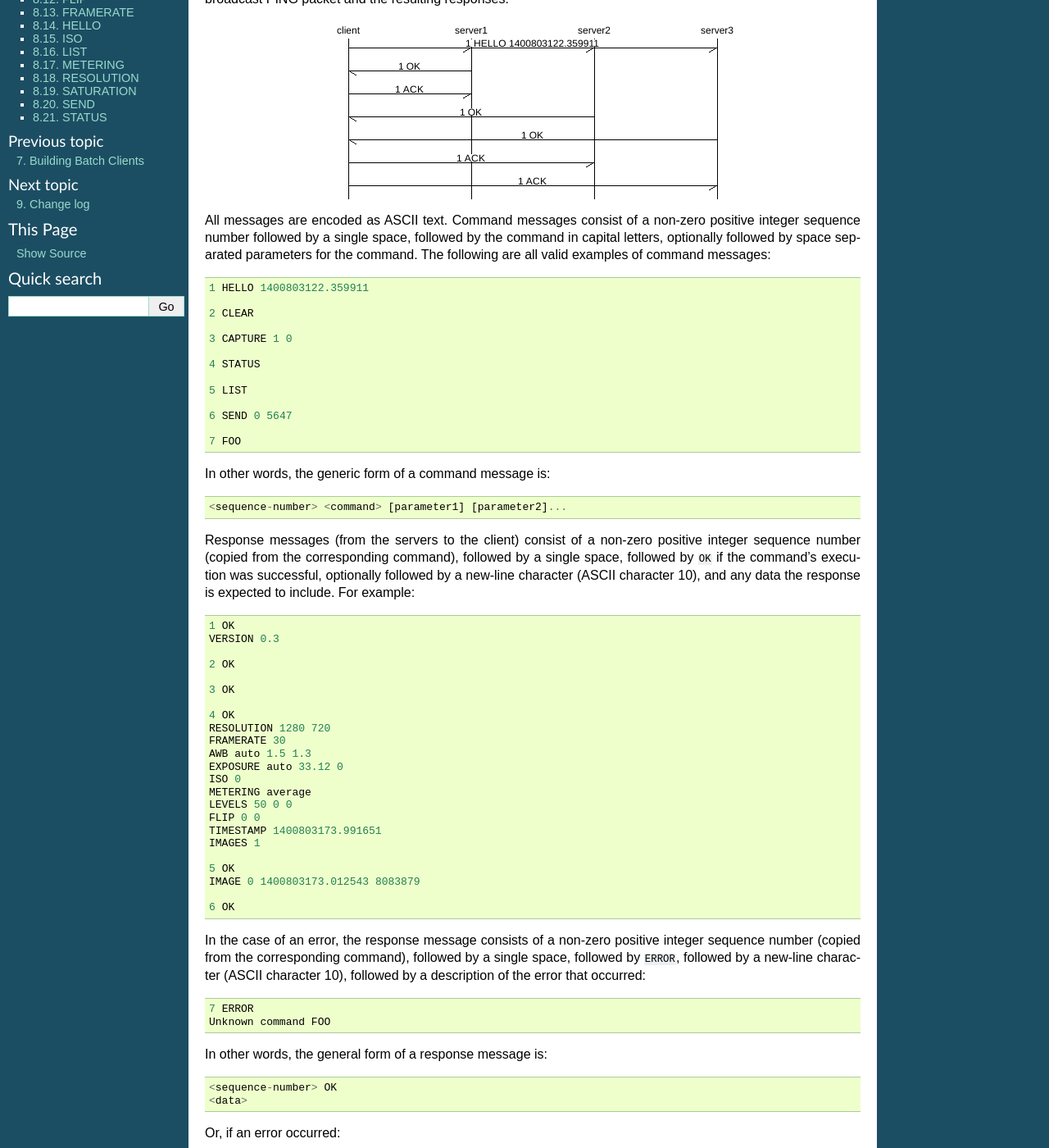
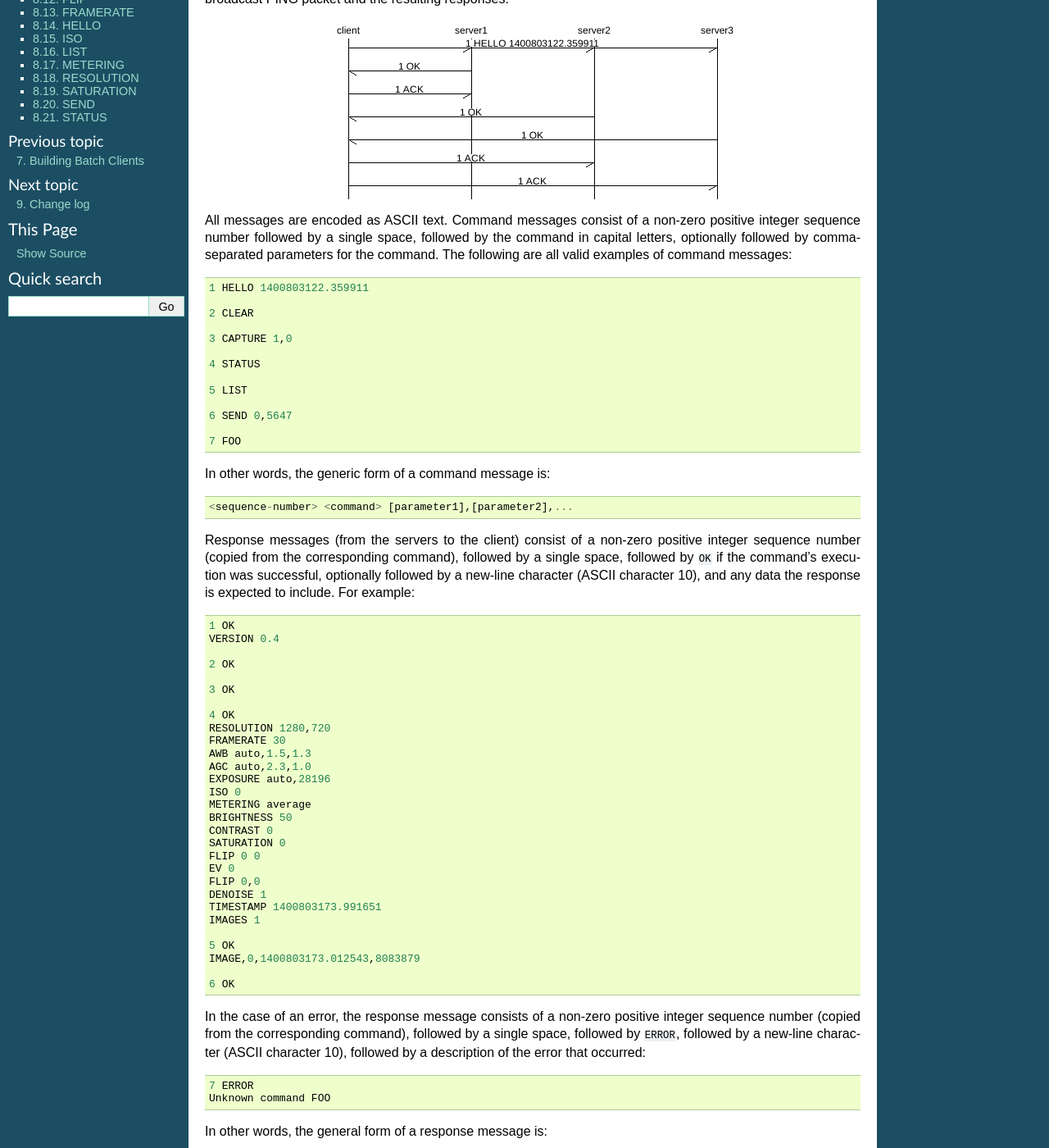
Before and after one commit to waveform-computing/compoundpi, a Sphinx documentation site: the page built from docs/protocol.rst, in a window 1280 px wide and 1400 px high, scrolled down 275 px. Shown: the whole window at 82% size. Built offline with Sphinx 7.4.7, drawn with Linux system fonts in a browser that asks for light colours; some of the changed text lies outside the part shown.

Commit message:
Change protocol to use comma-separated args
It looks like video recording is going to demand quite a few optional
arguments. In order to facilitate this (and permit args to be omitted
between args that aren't), move to using comma-separated args instead of
space.

```diff
--- a/docs/protocol.rst
+++ b/docs/protocol.rst
@@ -24,26 +24,26 @@ three servers involving a broadcast PING packet and the resulting responses:
 
 All messages are encoded as ASCII text.  Command messages consist of a non-zero
 positive integer sequence number followed by a single space, followed by the
-command in capital letters, optionally followed by space separated parameters
+command in capital letters, optionally followed by comma-separated parameters
 for the command. The following are all valid examples of command messages::
 
     1 HELLO 1400803122.359911
 
     2 CLEAR
 
-    3 CAPTURE 1 0
+    3 CAPTURE 1,0
 
     4 STATUS
 
     5 LIST
 
-    6 SEND 0 5647
+    6 SEND 0,5647
 
     7 FOO
 
 In other words, the generic form of a command message is::
 
-    <sequence-number> <command> [parameter1] [parameter2]...
+    <sequence-number> <command> [parameter1],[parameter2],...
 
 Response messages (from the servers to the client) consist of a non-zero
 positive integer sequence number (copied from the corresponding command),
@@ -52,26 +52,32 @@ was successful, optionally followed by a new-line character (ASCII character
 10), and any data the response is expected to include. For example::
 
     1 OK
-    VERSION 0.3
+    VERSION 0.4
 
     2 OK
 
     3 OK
 
     4 OK
-    RESOLUTION 1280 720
+    RESOLUTION 1280,720
     FRAMERATE 30
-    AWB auto 1.5 1.3
-    EXPOSURE auto 33.12 0
+    AWB auto,1.5,1.3
+    AGC auto,2.3,1.0
+    EXPOSURE auto,28196
     ISO 0
     METERING average
-    LEVELS 50 0 0
+    BRIGHTNESS 50
+    CONTRAST 0
+    SATURATION 0
     FLIP 0 0
+    EV 0
+    FLIP 0,0
+    DENOISE 1
     TIMESTAMP 1400803173.991651
     IMAGES 1
 
     5 OK
-    IMAGE 0 1400803173.012543 8083879
+    IMAGE,0,1400803173.012543,8083879
 
     6 OK
 
@@ -190,7 +196,7 @@ An OK response is expected with no data.
 AWB
 ===
 
-**Syntax:** AWB *mode* *[red blue]*
+**Syntax:** AWB *mode*,\ *red*,\ *blue*
 
 The :ref:`protocol_awb` command changes the camera's auto-white-balance mode
 which is provided as a lower case string. If the string is ``'off'`` then
@@ -232,7 +238,7 @@ An OK response is expected with no data.
 CAPTURE
 =======
 
-**Syntax:** CAPTURE *[count [video-port [sync]]]*
+**Syntax:** CAPTURE *count*,\ *video-port*,\ *sync*
 
 The :ref:`protocol_capture` command should cause the server to capture one or
 more images from the camera. The parameters are as follows:
@@ -323,7 +329,7 @@ An OK response is expected with no data.
 EXPOSURE
 ========
 
-**Syntax:** EXPOSURE *mode* *[speed]*
+**Syntax:** EXPOSURE *mode*,\ *speed*
 
 The :ref:`protocol_exposure` command changes the camera's exposure mode, speed,
 and compensation value. The mode is provided as a lower case string. If the
@@ -338,7 +344,7 @@ An OK response is expected with no data.
 FLIP
 ====
 
-**Syntax:** FLIP *horizontal* *vertical*
+**Syntax:** FLIP *horizontal*,\ *vertical*
 
 The :ref:`protocol_flip` command changes the camera's orientation. The
 horizontal and vertical parameters must be integer numbers which will be
@@ -409,16 +415,16 @@ The :ref:`protocol_list` command causes the server to respond with a new-line
 separated list detailing all locally stored images. Each line in the data
 portion of the response has the following format::
 
-    IMAGE <number> <timestamp> <size>
+    IMAGE,<number>,<timestamp>,<size>
 
 For example, if five images are stored on the server the data portion of the
 OK response may look like this::
 
-    IMAGE 0 1398618927.307944 8083879
-    IMAGE 1 1398619000.53127 7960423
-    IMAGE 2 1398619013.658935 7996156
-    IMAGE 3 1398619014.122921 8061197
-    IMAGE 4 1398619014.314919 8053651
+    IMAGE,0,1398618927.307944,8083879
+    IMAGE,1,1398619000.53127,7960423
+    IMAGE,2,1398619013.658935,7996156
+    IMAGE,3,1398619014.122921,8061197
+    IMAGE,4,1398619014.314919,8053651
 
 The :samp:`number` portion of the line is a zero-based integer index for the
 image which can be used with the :ref:`protocol_send` command to retrieve the
@@ -446,7 +452,7 @@ An OK response is expected with no data.
 RESOLUTION
 ==========
 
-**Syntax:** RESOLUTION *width* *height*
+**Syntax:** RESOLUTION *width*,\ *height*
 
 The :ref:`protocol_resolution` command changes the camera's configuration to
 use the specified capture resolution which is two integer numbers giving the
@@ -473,7 +479,7 @@ An OK response is expected with no data.
 SEND
 ====
 
-**Syntax:** SEND *index* *port*
+**Syntax:** SEND *index*,\ *port*
 
 The :ref:`protocol_send` command causes the specified image to be sent from the
 server to the client. The parameters are as follows:
@@ -504,18 +510,18 @@ The :ref:`protocol_status` command causes the server to send the client
 information about its current configuration. Specifically, the response must
 contain the following lines in its data portion, in the order given below::
 
-    RESOLUTION <width> <height>
+    RESOLUTION <width>,<height>
     FRAMERATE <rate>
-    AWB <awb_mode> <awb_red> <awb_blue>
-    AGC <agc_mode> <agc_analog> <agc_digital>
-    EXPOSURE <exp_mode> <exp_speed>
+    AWB <awb_mode>,<awb_red>,<awb_blue>
+    AGC <agc_mode>,<agc_analog>,<agc_digital>
+    EXPOSURE <exp_mode>,<exp_speed>
     ISO <iso>
     METERING <metering_mode>
     BRIGHTNESS <brightness>
     CONTRAST <contrast>
     SATURATION <saturation>
     EV <ev>
-    FLIP <hflip> <vflip>
+    FLIP <hflip>,<vflip>
     DENOISE <denoise>
     TIMESTAMP <time>
     IMAGES <images>
```
Also changed, not shown: 2 other files.
